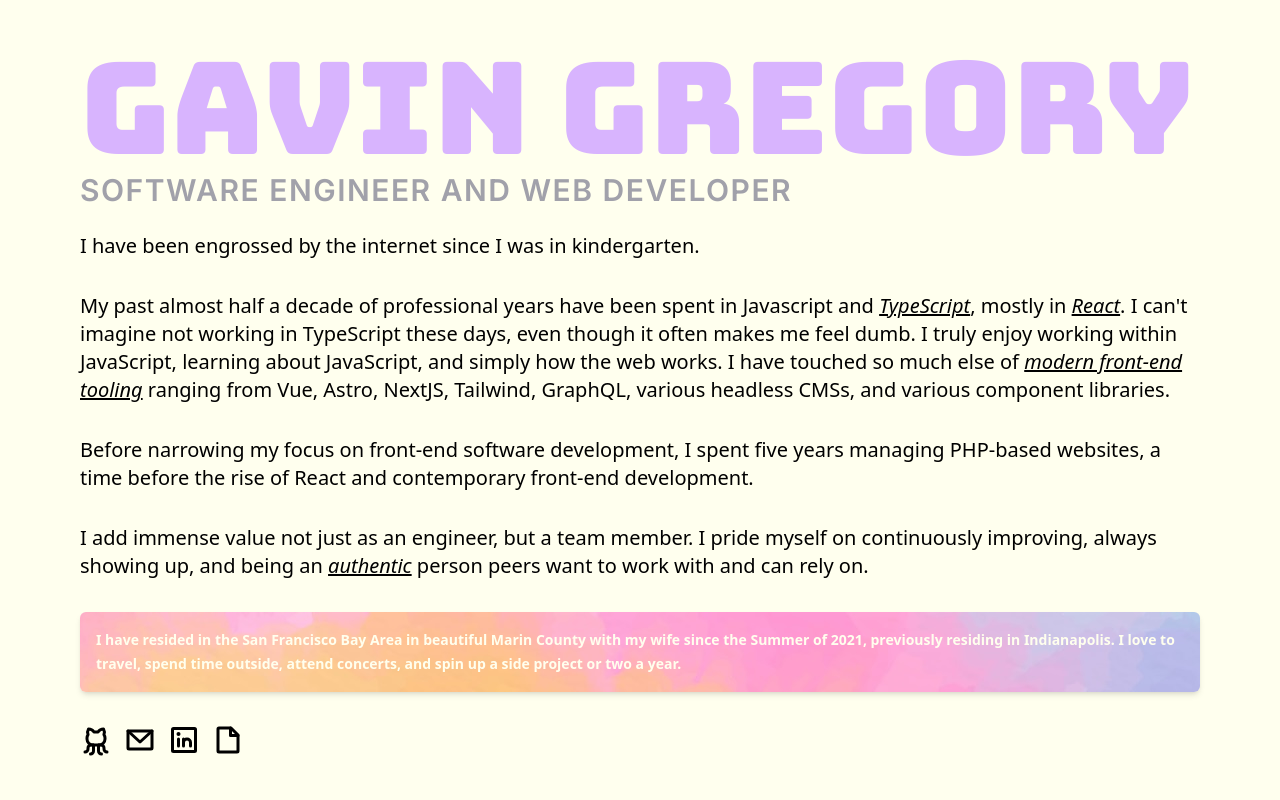
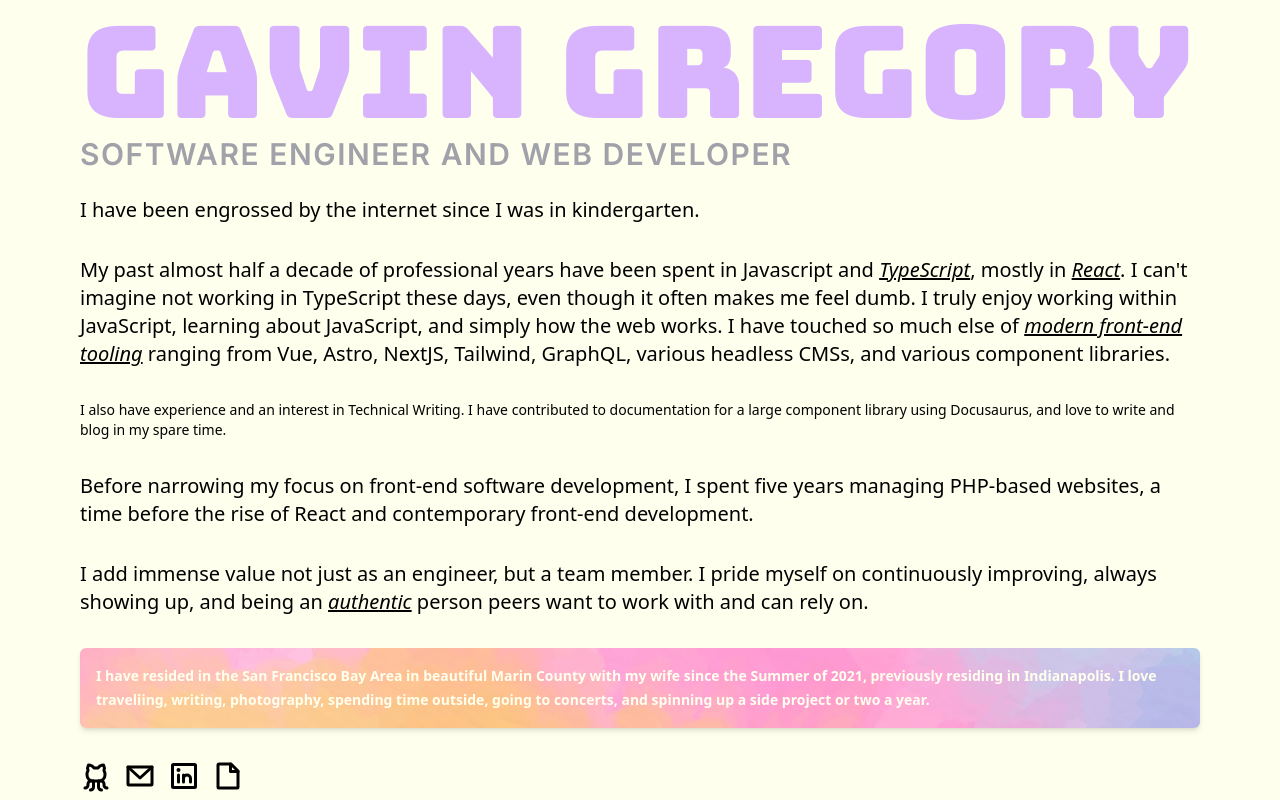
Before and after one commit to gavgrego/gavins-page, a Next.js app: page / in a window 1280 px wide. Built offline with nearby package versions, Linux system fonts and the light colour scheme.

Commit message:
nomenclature, verbiage

```diff
--- a/app/page.tsx
+++ b/app/page.tsx
@@ -23,6 +23,12 @@ const Home = () => {
             Tailwind, GraphQL, various headless CMSs, and various component libraries.
           </p>
 
+          <p className="text-sm">
+            I also have experience and an interest in Technical Writing. I have contributed to
+            documentation for a large component library using Docusaurus, and love to write and blog
+            in my spare time.
+          </p>
+
           <p>
             Before narrowing my focus on front-end software development, I spent five years managing
             PHP-based websites, a time before the rise of React and contemporary front-end
@@ -38,8 +44,9 @@ const Home = () => {
           <div className="flex flex-row gap-4">
             <p className="bg-tie-dye bg-top rounded-md  font-semibold text-cream-100  text-sm p-4 leading-6 shadow-md">
               I have resided in the San Francisco Bay Area in beautiful Marin County with my wife
-              since the Summer of 2021, previously residing in Indianapolis. I love to travel, spend
-              time outside, attend concerts, and spin up a side project or two a year.
+              since the Summer of 2021, previously residing in Indianapolis. I love traveliing,
+              writing, photography, spending time outside, going to concerts, and spinning up a side
+              project or two a year.
             </p>
           </div>
 
```
